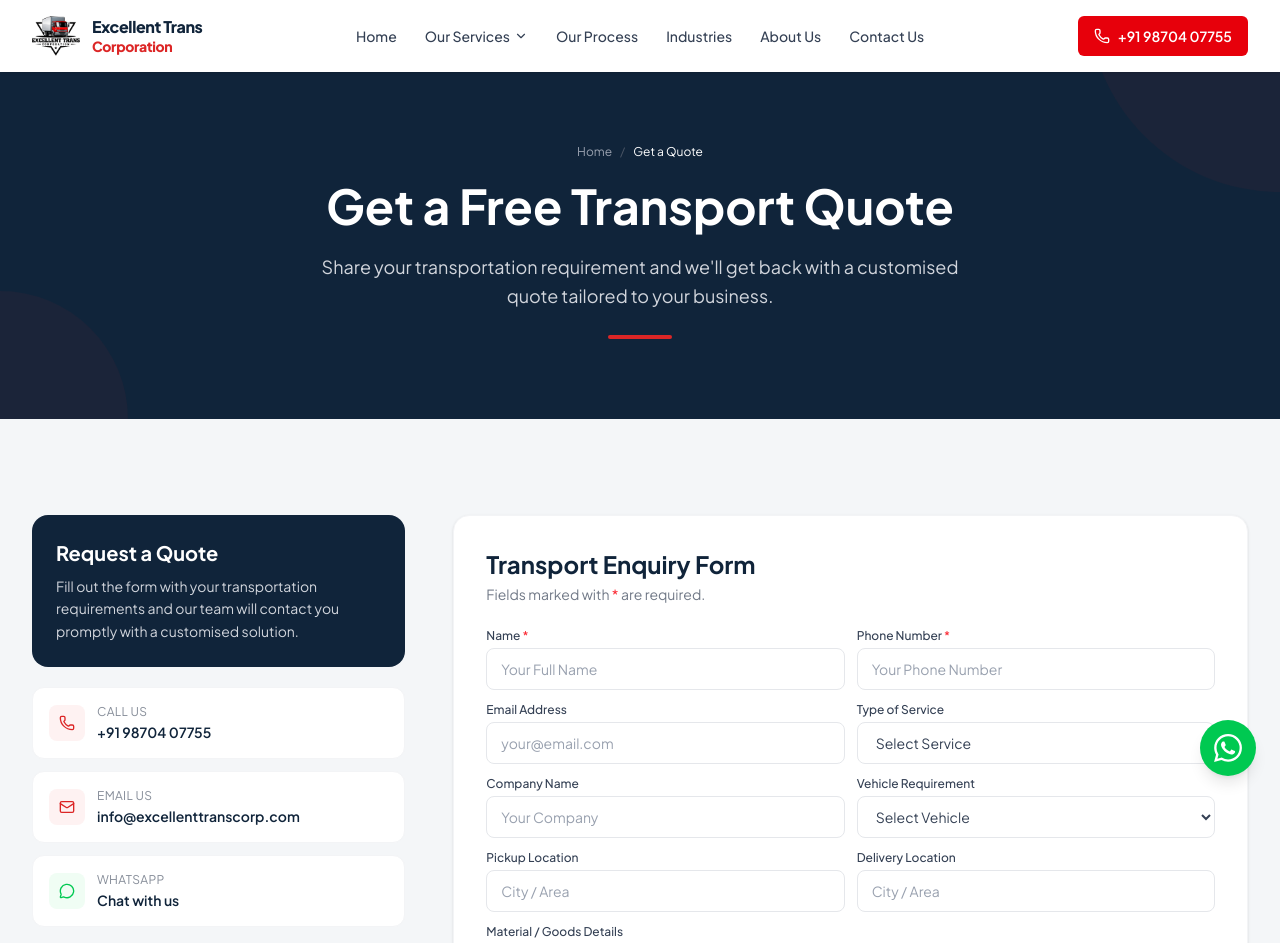
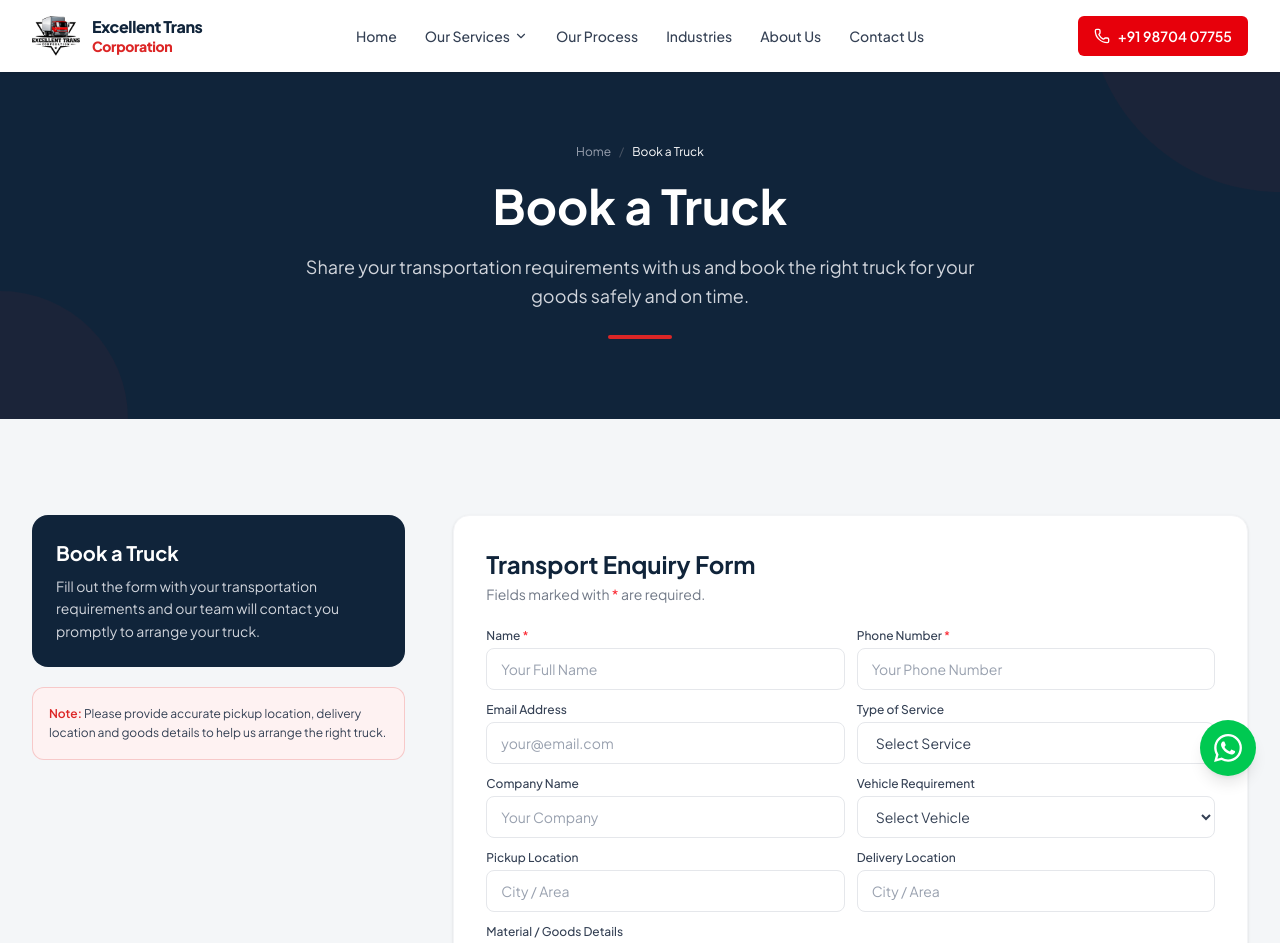
Before and after one commit to princethakur931/Excellent-Trans-Corporation, a Next.js app in the folder excellent-trans-corp/: page /get-a-quote in a window 1280 px wide. Shown: the top 943 px of the page. Built offline with nearby package versions, Linux system fonts and the light colour scheme.

Commit message:
remove contact boxes from book a truck page

```diff
--- a/excellent-trans-corp/src/app/get-a-quote/page.tsx
+++ b/excellent-trans-corp/src/app/get-a-quote/page.tsx
@@ -1,13 +1,12 @@
 import type { Metadata } from "next";
-import { Phone, Mail, MessageCircle } from "lucide-react";
 import { PageHero } from "@/components/PageHero";
 import { QuoteForm } from "@/components/QuoteForm";
 import { siteConfig } from "@/lib/config";
 
 export const metadata: Metadata = {
-  title: "Get a Free Quote",
+  title: "Book a Truck",
   description:
-    "Request a free transportation quote from Excellent Trans Corporation. Share your pickup, delivery and goods details for a customised transport solution.",
+    "Book a truck with Excellent Trans Corporation. Share your pickup, delivery and goods details for a customised transport solution.",
   alternates: {
     canonical: `${siteConfig.url}/get-a-quote`,
   },
@@ -17,9 +16,9 @@ export default function GetQuotePage() {
   return (
     <>
       <PageHero
-        title="Get a Free Transport Quote"
-        subtitle="Share your transportation requirement and we'll get back with a customised quote tailored to your business."
-        breadcrumb={[{ label: "Home", href: "/" }, { label: "Get a Quote" }]}
+        title="Book a Truck"
+        subtitle="Share your transportation requirements with us and book the right truck for your goods safely and on time."
+        breadcrumb={[{ label: "Home", href: "/" }, { label: "Book a Truck" }]}
       />
 
       <section className="py-16 lg:py-24 bg-[#F4F6F8]">
@@ -28,67 +27,18 @@ export default function GetQuotePage() {
             {/* Sidebar */}
             <div className="lg:col-span-1">
               <div className="bg-[#10243A] rounded-2xl p-6 text-white mb-5">
-                <h2 className="text-xl font-bold mb-2">Request a Quote</h2>
+                <h2 className="text-xl font-bold mb-2">Book a Truck</h2>
                 <p className="text-gray-300 text-sm leading-relaxed">
                   Fill out the form with your transportation requirements and our team will contact
-                  you promptly with a customised solution.
+                  you promptly to arrange your truck.
                 </p>
-              </div>
-
-              <div className="space-y-3">
-                <a
-                  href={`tel:${siteConfig.phone.replace(/\s/g, "")}`}
-                  className="flex items-center gap-3 p-4 bg-white rounded-xl border border-gray-100 hover:border-[#DC2626]/40 hover:shadow-sm transition-all group"
-                >
-                  <div className="w-9 h-9 rounded-lg bg-red-50 flex items-center justify-center group-hover:bg-[#DC2626] transition-colors">
-                    <Phone className="w-4 h-4 text-[#DC2626] group-hover:text-white transition-colors" />
-                  </div>
-                  <div>
-                    <p className="text-xs text-[#344054]/60 uppercase tracking-wide mb-0.5">
-                      Call Us
-                    </p>
-                    <p className="text-sm font-semibold text-[#10243A]">{siteConfig.phone}</p>
-                  </div>
-                </a>
-
-                <a
-                  href={`mailto:${siteConfig.email}`}
-                  className="flex items-center gap-3 p-4 bg-white rounded-xl border border-gray-100 hover:border-[#DC2626]/40 hover:shadow-sm transition-all group"
-                >
-                  <div className="w-9 h-9 rounded-lg bg-red-50 flex items-center justify-center group-hover:bg-[#DC2626] transition-colors">
-                    <Mail className="w-4 h-4 text-[#DC2626] group-hover:text-white transition-colors" />
-                  </div>
-                  <div>
-                    <p className="text-xs text-[#344054]/60 uppercase tracking-wide mb-0.5">
-                      Email Us
-                    </p>
-                    <p className="text-sm font-semibold text-[#10243A]">{siteConfig.email}</p>
-                  </div>
-                </a>
-
-                <a
-                  href={`https://wa.me/${siteConfig.whatsapp}`}
-                  target="_blank"
-                  rel="noopener noreferrer"
-                  className="flex items-center gap-3 p-4 bg-white rounded-xl border border-gray-100 hover:border-green-400/40 hover:shadow-sm transition-all group"
-                >
-                  <div className="w-9 h-9 rounded-lg bg-green-50 flex items-center justify-center group-hover:bg-green-500 transition-colors">
-                    <MessageCircle className="w-4 h-4 text-green-500 group-hover:text-white transition-colors" />
-                  </div>
-                  <div>
-                    <p className="text-xs text-[#344054]/60 uppercase tracking-wide mb-0.5">
-                      WhatsApp
-                    </p>
-                    <p className="text-sm font-semibold text-[#10243A]">Chat with us</p>
-                  </div>
-                </a>
               </div>
 
               <div className="mt-5 p-4 bg-red-50 border border-[#DC2626]/20 rounded-xl">
                 <p className="text-xs text-[#344054] leading-relaxed">
                   <span className="font-semibold text-[#DC2626]">Note:</span> Please provide
-                  accurate pickup location, delivery location and goods details to help us give you
-                  the most relevant quote.
+                  accurate pickup location, delivery location and goods details to help us arrange
+                  the right truck.
                 </p>
               </div>
             </div>
```
